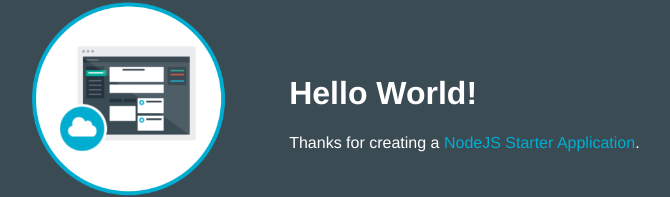
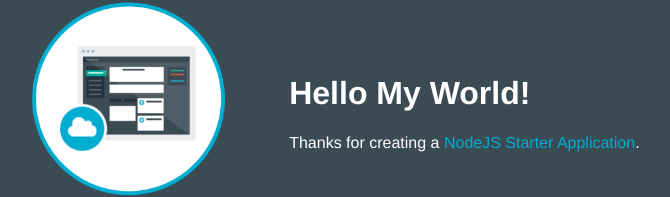
Before and after one commit to hassanlatif/watson-cal-assist, a website: page public/index.html in a window 1280 px wide. Shown: the part 157-354 px from the top of the page, without its empty margins (253-923 px from the left). Drawn offline with Linux system fonts and the light colour scheme.

Commit message:
Added My test text.

```diff
--- a/public/index.html
+++ b/public/index.html
@@ -16,7 +16,7 @@
           <img class = "newappIcon" src="images/newapp-icon.png">
         </td>
         <td>
-          <h1 id="message">Hello World!</h1>
+          <h1 id="message">Hello My World!</h1>
           <p class='description'></p> Thanks for creating a <span class = "blue">NodeJS Starter Application</span>.
         </td>
       </tr>
```
